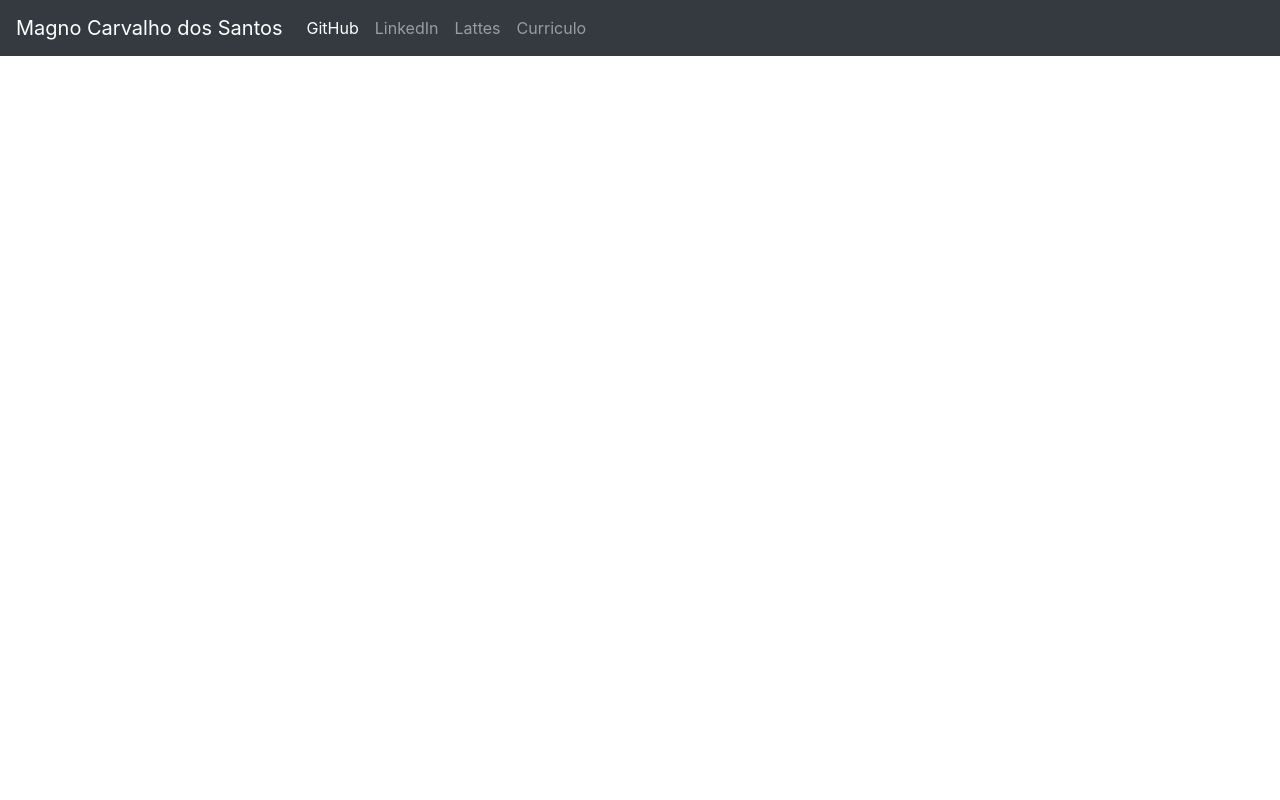
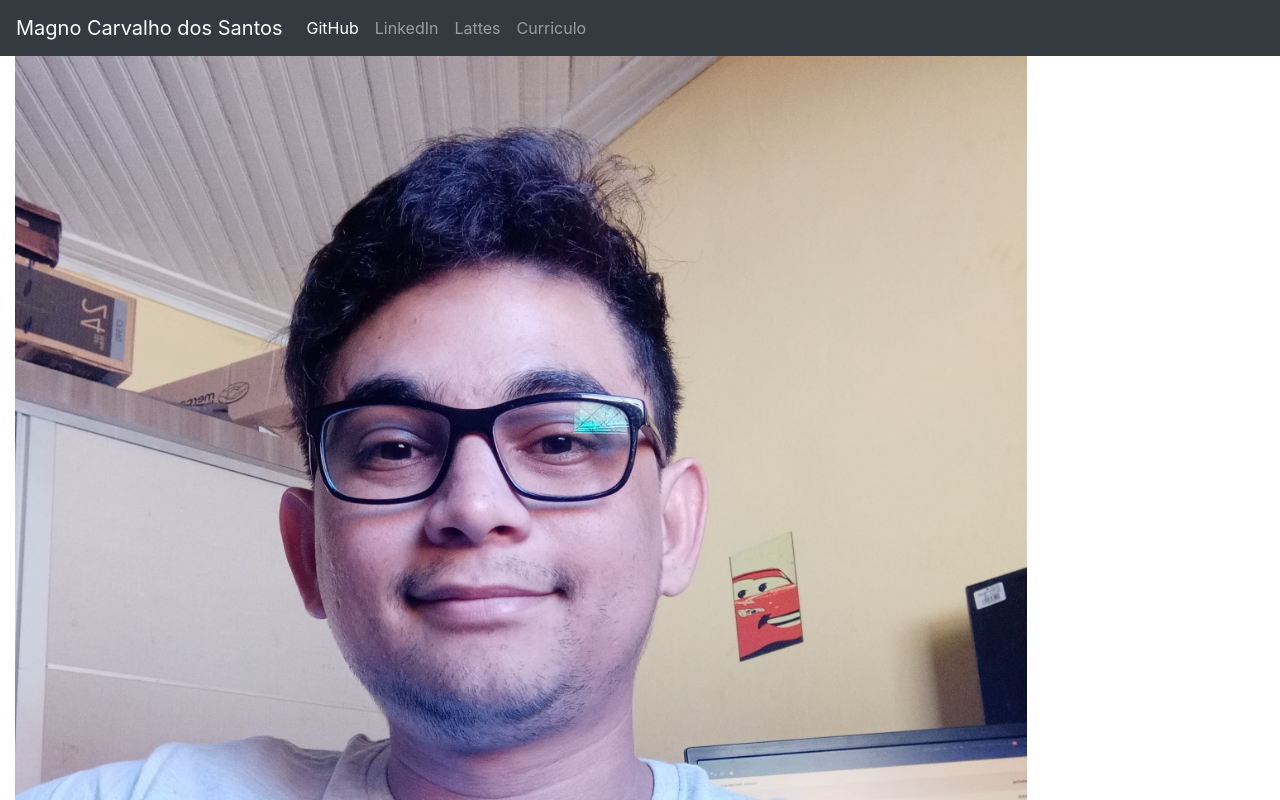
Before and after one commit to magnocarvalho/magnocarvalho.github.io, a website: page index.html in a window 1280 px wide. Shown: the top 800 px of the page. Drawn offline with nearby package versions, Linux system fonts and the light colour scheme.

Commit message:
init index extruture config

```diff
--- a/index.html
+++ b/index.html
@@ -1,5 +1,5 @@
 <!DOCTYPE html>
-<html lang="en">
+<html lang="pt-br">
   <head>
     <meta charset="UTF-8" />
     <meta
@@ -69,7 +69,15 @@
       </nav>
     </header>
     <div></div>
+    <div id="particles-js" class="container-fluid">
+      <img
+        src="/img/magno-carvalho-dos-santos.jpg"
+        alt="magno carvalho dos santos"
+      />
+    </div>
+
     <footer></footer>
+
     <script
       src="https://code.jquery.com/jquery-3.5.1.slim.min.js"
       integrity="sha384-DfXdz2htPH0lsSSs5nCTpuj/zy4C+OGpamoFVy38MVBnE+IbbVYUew+OrCXaRkfj"
```
Also changed, not shown: img/magno-carvalho-dos-santos.jpg (added).
